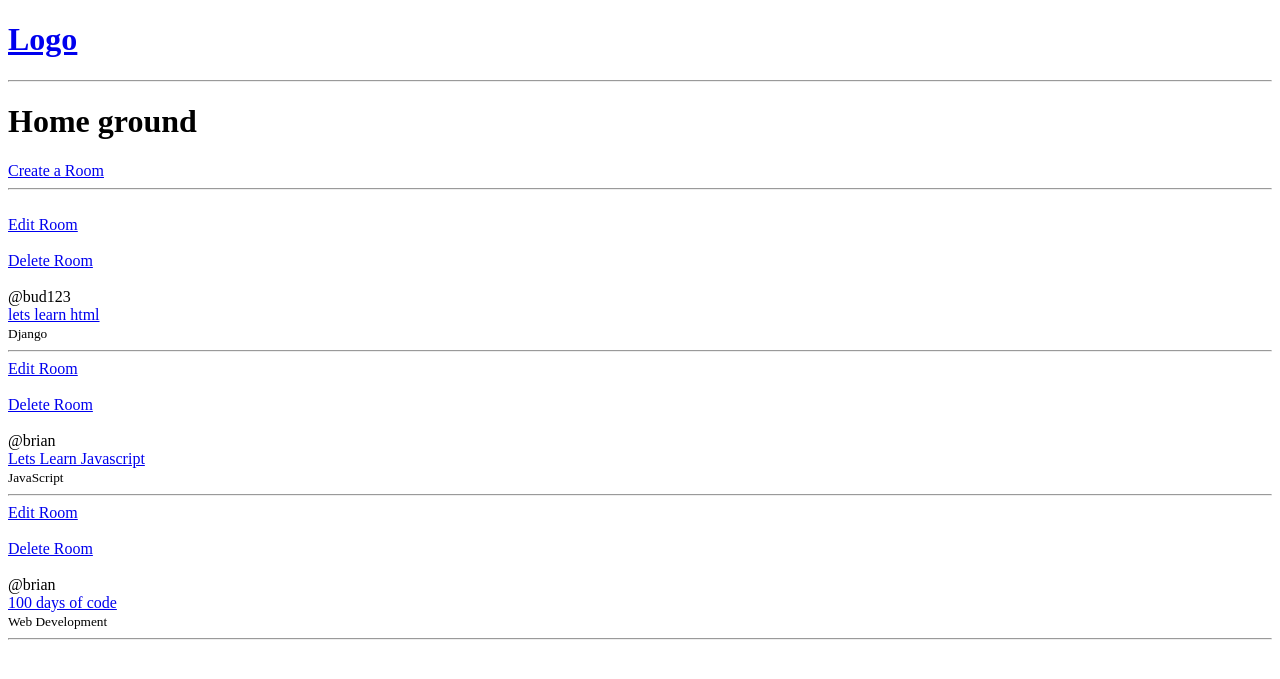
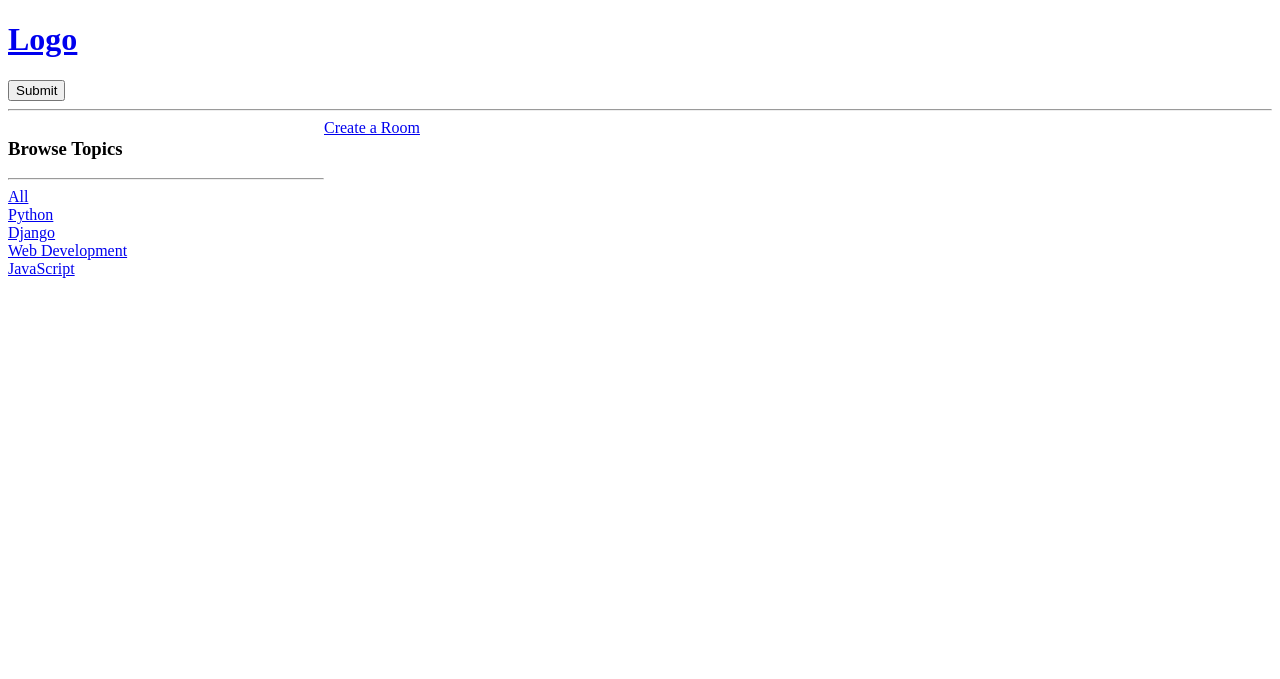
Before and after one commit to Brianconn71/discord-django, a Django app: a page that uses templates/navbar.html in a window 1280 px wide. Shown: the top 679 px of the page. Run offline with Django 3.2, Linux system fonts and the light colour scheme; data comes from the database, SQL or seed files in the repository.

Commit message:
add: changed layout to include sidebar and working on adding search functionality to site

```diff
--- a/base/templates/base/home.html
+++ b/base/templates/base/home.html
@@ -2,21 +2,45 @@
 
 
 {% block content%}
-    <h1>Home ground</h1>
+
+<style>
+    .home-container{
+        display: grid;
+        grid-template-columns: 1fr 3fr;
+    }
+</style>
+
+    <div class="home-container">
+
+        <div>
+            <h3>Browse Topics</h3>
+            <hr>
+
+            <div>
+                <a href="{% url 'home' %}">All</a>
+            </div>
+
+            {% for topic in topics %}
+                <div>
+                    <a href="{% url 'home' %}?q={{topic.name}}">{{topic.name}}</a>
+                </div>
+            {% endfor %}
+        </div>
 
         <div>
             <a href="{% url 'create-room' %}">Create a Room</a>
-        <hr>
             <br>
                 <div>
                     {% for room in rooms %}
-            <a href="{% url 'update-room' room.id %}">Edit Room</a><br><br>
-            <a href="{% url 'delete-room' room.id %}">Delete Room</a><br><br>
+                    <div>
+                        <a href="{% url 'update-room' room.id %}">Edit Room</a><br>
+                        <a href="{% url 'delete-room' room.id %}">Delete Room</a><br>
                         <span>@{{room.host.username}}</span><br>
                         <a href="{% url 'room' room.id %}">{{ room.name }}</a>
                         <br>
                         <small>{{room.topic.name}}</small>
                         <hr>
+                    </div>
                     {% endfor %}
                 </div>
         </div>
--- a/base/views.py
+++ b/base/views.py
@@ -1,5 +1,5 @@
 from django.shortcuts import render, redirect
-from .models import Room
+from .models import Room, Topic
 from .forms import RoomForm
 
 # Create your views here.
@@ -20,17 +20,29 @@ from .forms import RoomForm
 # ]
 
 def home(request):
-    rooms = Room.objects.all()
-    context = {'rooms': rooms}
+
+    q = request.GET.get('q') if request.GET.get('q') != None else ''
+
+    # if query contains some of the letters then it will return it i.e. py = python
+    rooms = Room.objects.filter(topic__name__icontains=q)
+
+    topics = Topic.objects.all()
+
+    context = {'rooms': rooms, 'topics': topics}
+
     template = 'base/home.html'
+
     return render(request, template, context)
 
 
 def room(request, pk):
+
     room = Room.objects.get(id=pk)
+
     context = {'room': room}
 
     template = 'base/room.html'
+
     return render(request, template, context)
 
 
@@ -43,7 +55,9 @@ def createRoom(request):
             return redirect('home')
 
     context = {'form': form }
+
     template = 'base/room_form.html'
+
     return render(request, template, context)
 
 
@@ -57,7 +71,9 @@ def updateRoom(request, pk):
             return redirect('home')
 
     context = {'form': form }
+
     template = 'base/room_form.html'
+
     return render(request, template, context)
 
 def deleteRoom(request, pk):
@@ -65,5 +81,7 @@ def deleteRoom(request, pk):
     if request.method == 'POST':
         room.delete()
         return redirect('home')
+
     template = 'base/delete.html'
+
     return render(request, template, {'obj': room})
--- a/templates/navbar.html
+++ b/templates/navbar.html
@@ -2,4 +2,8 @@
     <h1>Logo</h1>
 </a>
 
+<form method="GET" action="{% url 'home' %}">
+    <input type="submit">
+</form>
+
 <hr>
```
Lines whose indentation alone changed are shown as unchanged.
